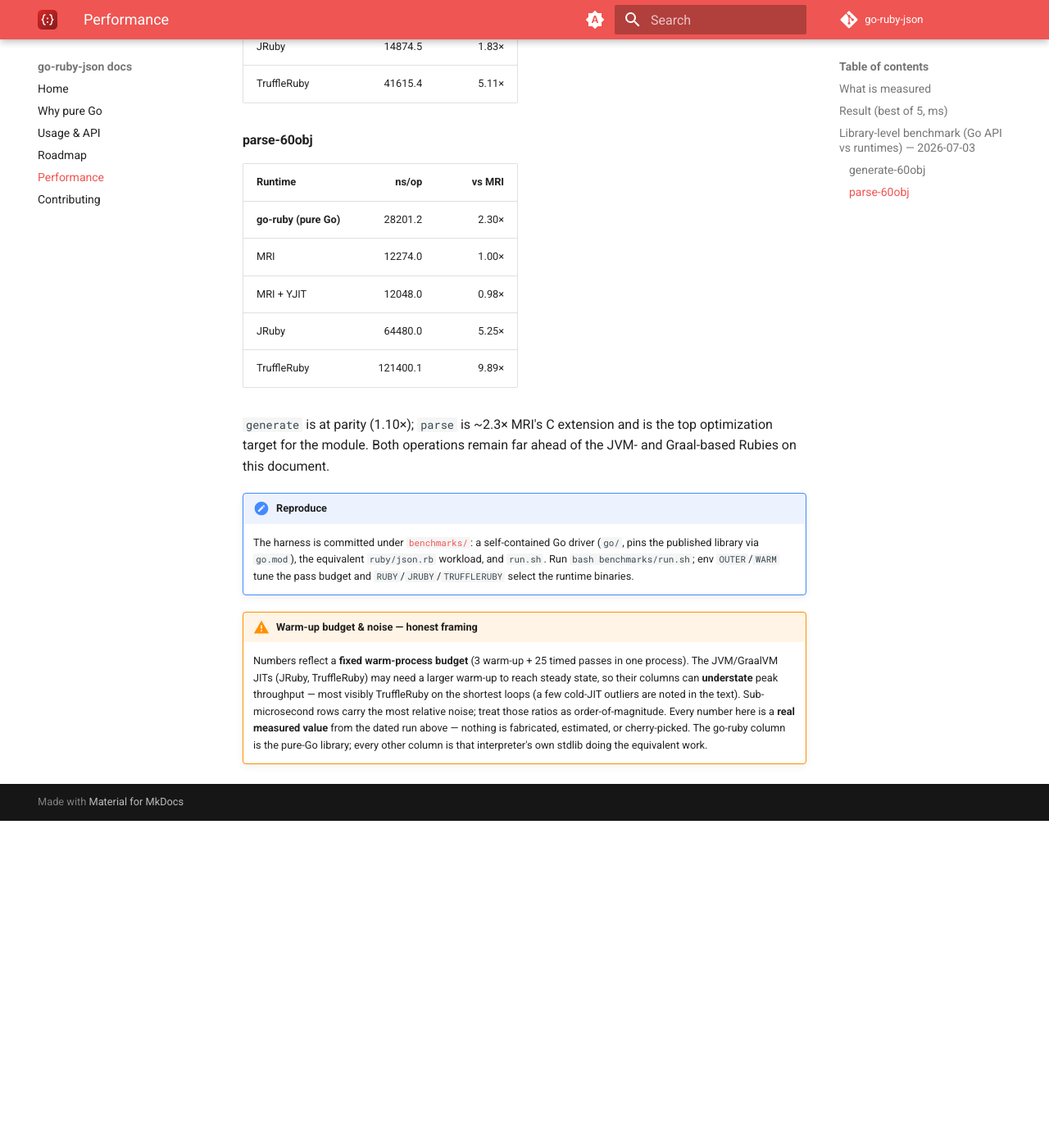
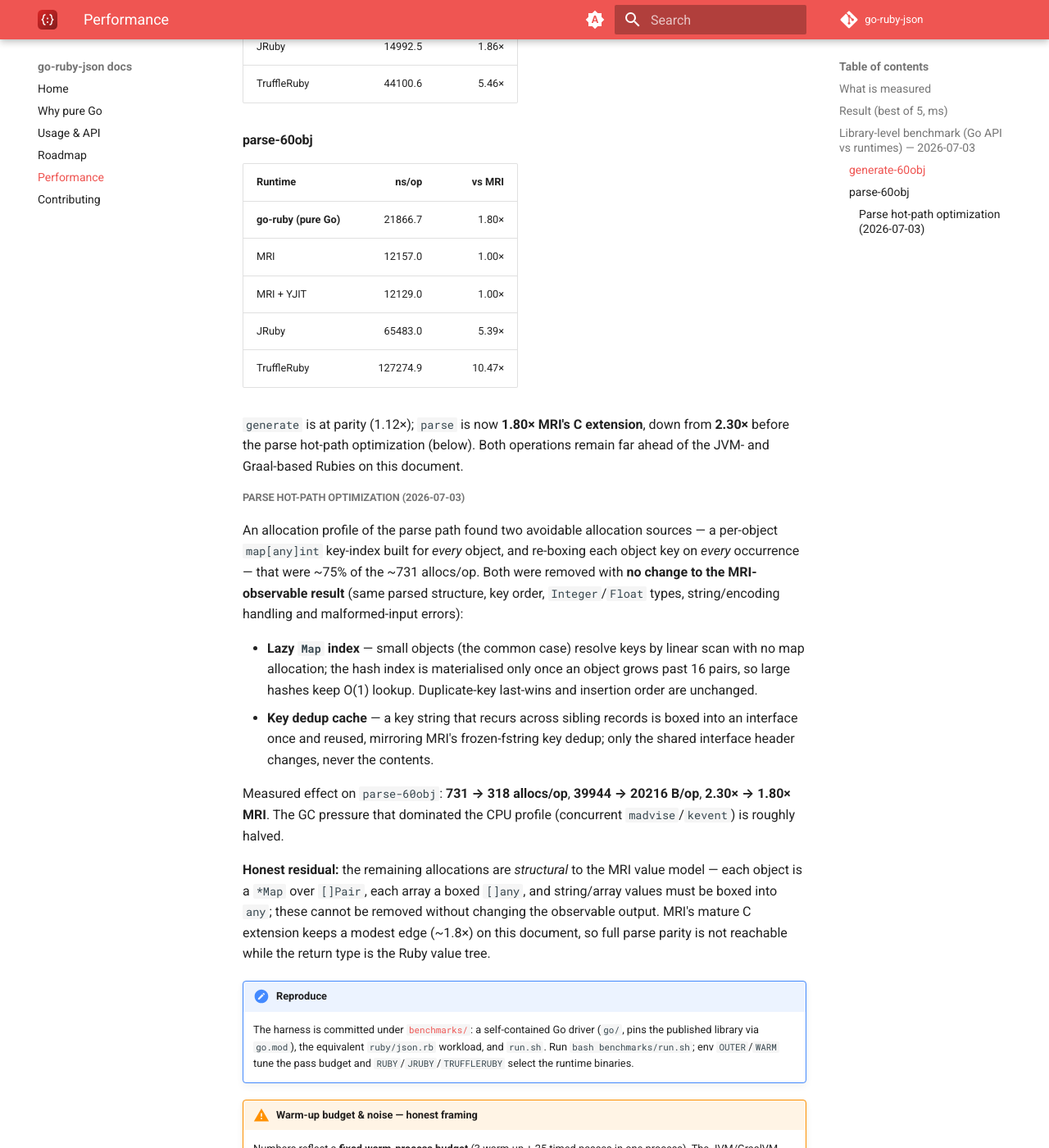
Before and after one commit to go-ruby-json/docs, an MkDocs documentation site: the page built from docs/performance.md, in a window 1280 px wide and 1400 px high, scrolled down 1986 px. Shown: the whole window at 82% size. Built offline with MkDocs 1.6.1 and Material for MkDocs 9.7.7, drawn with Linux system fonts in a browser that asks for light colours; the version menu is left out; before the commit the page ends 2987 px from its top, so only the background shows below that; some of the changed text lies outside the part shown.

Commit message:
performance: parse hot-path optimization (2.30x -> 1.80x MRI) (#2)
Re-measure and document the parse hot-path optimization landed in
go-ruby-json/json (lazy Map index + key dedup cache). On the committed
cross-runtime harness (Apple M4 Max, Go 1.26.4 vs ruby 4.0.5 +PRISM):

- parse-60obj: 731 -> 318 allocs/op, 39944 -> 20216 B/op, 2.30x -> 1.80x MRI.
- generate-60obj: unchanged at 1.12x (parity).

Both numbers are freshly measured against the optimized library; the Go
harness go.mod is bumped to the optimized pseudo-version so the run is
reproducible. Adds an honest residual: the remaining allocations are
structural to the MRI value tree (*Map/[]Pair, boxed []any and scalars),
so MRI's C extension keeps a ~1.8x edge on this document.

Co-authored-by: Claude Opus 4.8 <noreply@anthropic.com>

```diff
--- a/docs/performance.md
+++ b/docs/performance.md
@@ -67,23 +67,53 @@ MRI before any timing.
 
 | Runtime | ns/op | vs MRI |
 | --- | ---: | ---: |
-| **go-ruby (pure Go)** | 8954.9 | 1.10× |
-| MRI | 8136.0 | 1.00× |
-| MRI + YJIT | 8469.0 | 1.04× |
-| JRuby | 14874.5 | 1.83× |
-| TruffleRuby | 41615.4 | 5.11× |
+| **go-ruby (pure Go)** | 9080.9 | 1.12× |
+| MRI | 8073.0 | 1.00× |
+| MRI + YJIT | 8048.0 | 1.00× |
+| JRuby | 14992.5 | 1.86× |
+| TruffleRuby | 44100.6 | 5.46× |
 
 #### parse-60obj
 
 | Runtime | ns/op | vs MRI |
 | --- | ---: | ---: |
-| **go-ruby (pure Go)** | 28201.2 | 2.30× |
-| MRI | 12274.0 | 1.00× |
-| MRI + YJIT | 12048.0 | 0.98× |
-| JRuby | 64480.0 | 5.25× |
-| TruffleRuby | 121400.1 | 9.89× |
+| **go-ruby (pure Go)** | 21866.7 | 1.80× |
+| MRI | 12157.0 | 1.00× |
+| MRI + YJIT | 12129.0 | 1.00× |
+| JRuby | 65483.0 | 5.39× |
+| TruffleRuby | 127274.9 | 10.47× |
 
-`generate` is at parity (1.10×); `parse` is ~2.3× MRI's C extension and is the top optimization target for the module. Both operations remain far ahead of the JVM- and Graal-based Rubies on this document.
+`generate` is at parity (1.12×); `parse` is now **1.80× MRI's C extension**, down
+from **2.30×** before the parse hot-path optimization (below). Both operations
+remain far ahead of the JVM- and Graal-based Rubies on this document.
+
+##### Parse hot-path optimization (2026-07-03)
+
+An allocation profile of the parse path found two avoidable allocation sources —
+a per-object `map[any]int` key-index built for *every* object, and re-boxing each
+object key on *every* occurrence — that were ~75% of the ~731 allocs/op. Both
+were removed with **no change to the MRI-observable result** (same parsed
+structure, key order, `Integer`/`Float` types, string/encoding handling and
+malformed-input errors):
+
+- **Lazy `Map` index** — small objects (the common case) resolve keys by linear
+  scan with no map allocation; the hash index is materialised only once an object
+  grows past 16 pairs, so large hashes keep O(1) lookup. Duplicate-key last-wins
+  and insertion order are unchanged.
+- **Key dedup cache** — a key string that recurs across sibling records is boxed
+  into an interface once and reused, mirroring MRI's frozen-fstring key dedup;
+  only the shared interface header changes, never the contents.
+
+Measured effect on `parse-60obj`: **731 → 318 allocs/op**, **39944 → 20216
+B/op**, **2.30× → 1.80× MRI**. The GC pressure that dominated the CPU profile
+(concurrent `madvise`/`kevent`) is roughly halved.
+
+**Honest residual:** the remaining allocations are *structural* to the MRI value
+model — each object is a `*Map` over `[]Pair`, each array a boxed `[]any`, and
+string/array values must be boxed into `any`; these cannot be removed without
+changing the observable output. MRI's mature C extension keeps a modest edge
+(~1.8×) on this document, so full parse parity is not reachable while the return
+type is the Ruby value tree.
 
 !!! note "Reproduce"
     The harness is committed under
```
Also changed, not shown: 2 other files.
